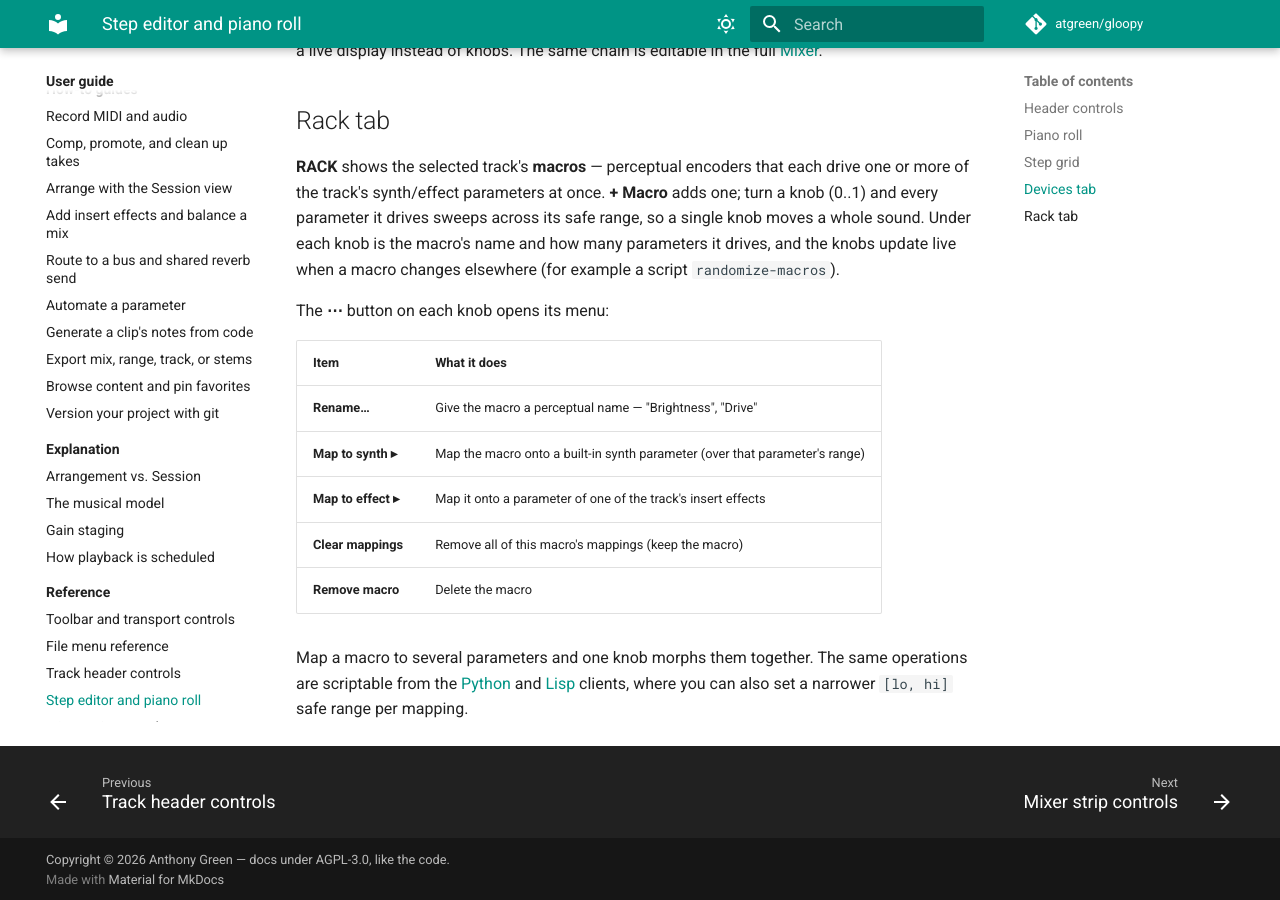
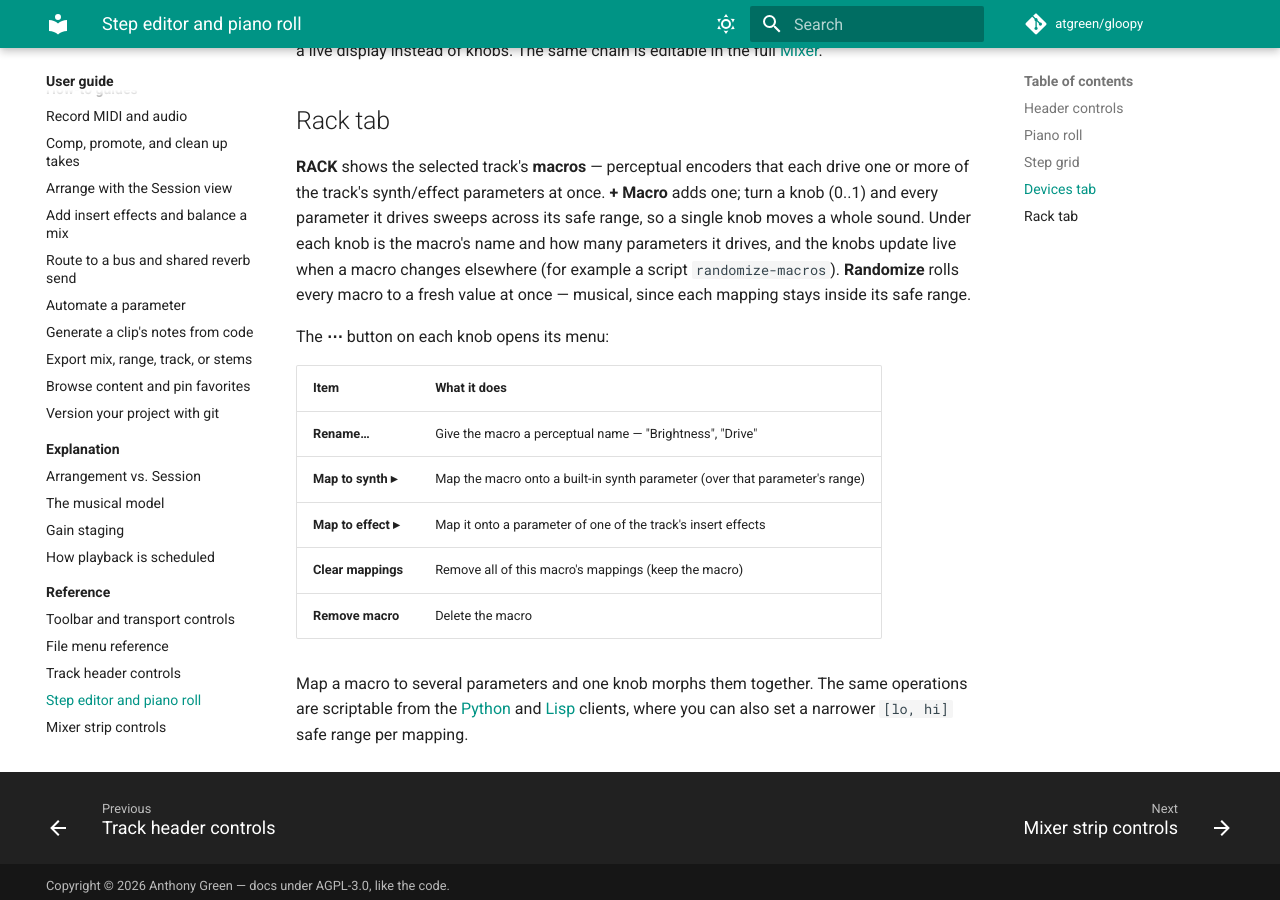
Before and after one commit to atgreen/gloopy, an MkDocs documentation site: the page built from docs/user-guide/reference/editor.md, in a window 1280 px wide and 900 px high, scrolled down 1764 px. Built offline with MkDocs 1.6.1 and Material for MkDocs 9.7.7, drawn with Linux system fonts in a browser that asks for light colours.

Commit message:
feat(rack): Randomize button in the RACK panel (slice 5)
Adds a desktop Randomize control to the macro rack — rolls every macro to a fresh
random value at once, staying musical because each mapping stays in its safe range.
apiRandomizeMacros already existed (scriptable since slice 2); this is just the button.
Disabled on an empty rack. Folded into the unreleased 0.1.12.

Co-Authored-By: Claude Opus 4.8 (1M context) <noreply@anthropic.com>

```diff
--- a/docs/user-guide/reference/editor.md
+++ b/docs/user-guide/reference/editor.md
@@ -58,7 +58,8 @@ one or more of the track's synth/effect parameters at once. **+ Macro** adds one
 turn a knob (0..1) and every parameter it drives sweeps across its safe range, so a
 single knob moves a whole sound. Under each knob is the macro's name and how many
 parameters it drives, and the knobs update live when a macro changes elsewhere (for
-example a script `randomize-macros`).
+example a script `randomize-macros`). **Randomize** rolls every macro to a fresh value
+at once — musical, since each mapping stays inside its safe range.
 
 The **⋯** button on each knob opens its menu:
 
```
Also changed, not shown: CHANGELOG.md (+3 -0 lines), 2 other files.
